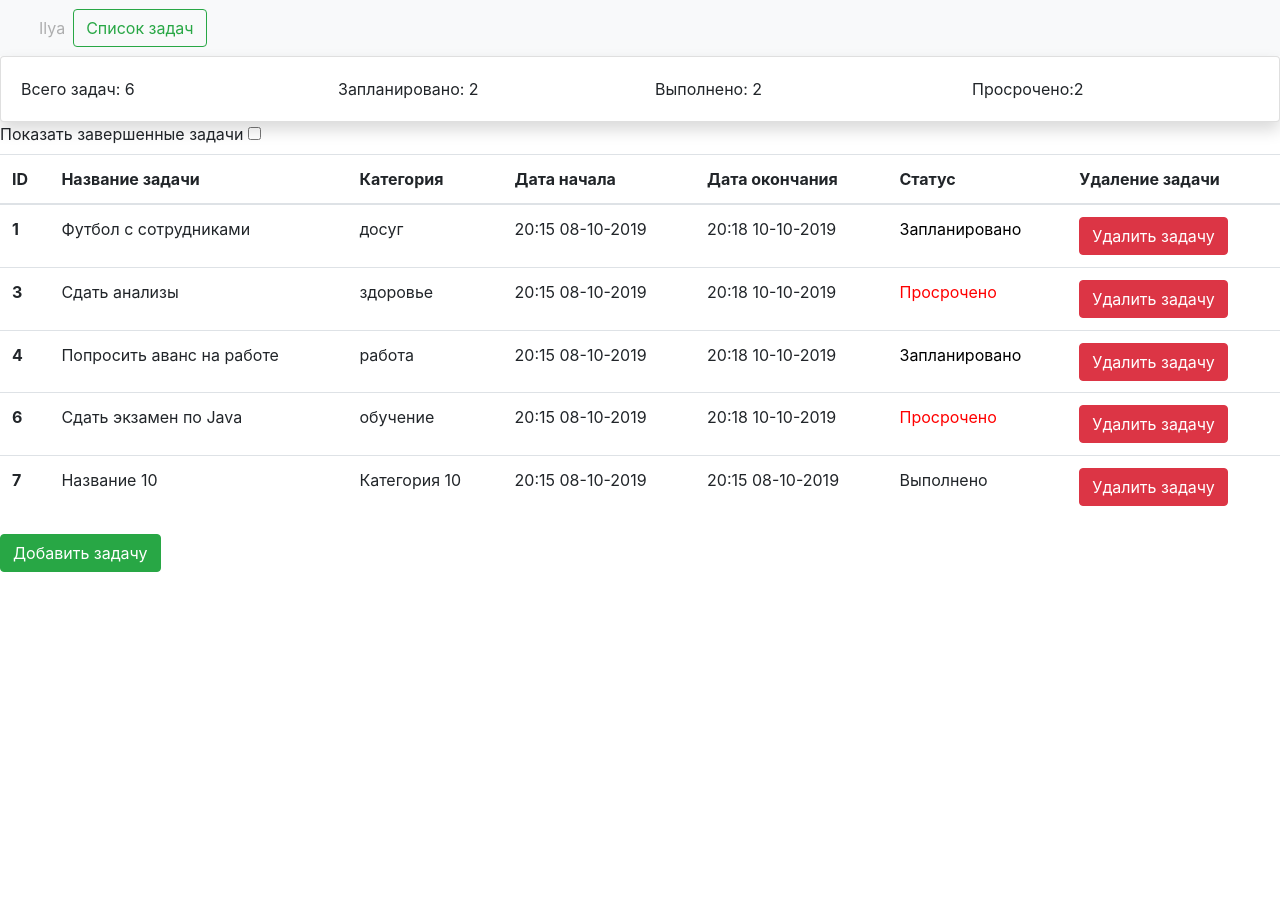
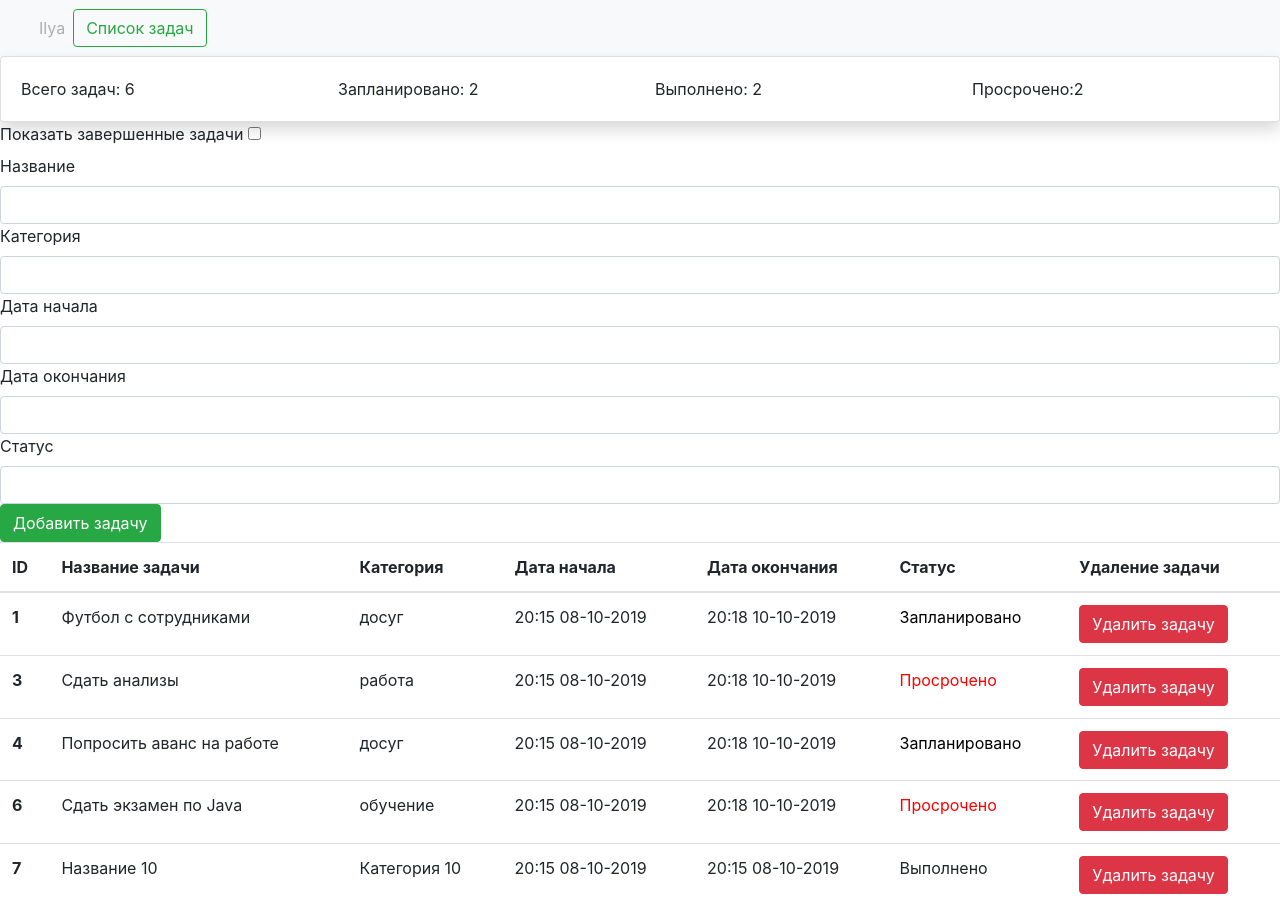
Before and after one commit to Dev9tkov/angular-lern, an Angular app: page / in a window 1280 px wide. Before the commit the page ends 800 px from the top, so only its background shows below. Built offline with nearby package versions, Linux system fonts and the light colour scheme.

Commit message:
7. Двустороннее связывание. Модели

```diff
--- /dev/null
+++ b/src/app/task-list/task-add/task-add.component.html
@@ -0,0 +1,23 @@
+<form>
+  <div class="col-xs-3">
+    <label>Название</label>
+    <input type="text" class="form-control" name="name" [(ngModel)]="name"/>
+  </div>
+  <div class="col-xs-3">
+    <label>Категория</label>
+    <input type="text" class="form-control" name="category" [(ngModel)]="category">
+  </div>
+  <div class="col-xs-3">
+    <label>Дата начала</label>
+    <input type="text" class="form-control" name="dateStart" [(ngModel)]="dateStart">
+  </div>
+  <div class="col-xs-3">
+    <label>Дата окончания</label>
+    <input type="text" class="form-control" name="dateEnd" [(ngModel)]="dateEnd">
+  </div>
+  <div class="col-xs-3">
+    <label>Статус</label>
+    <input type="text" class="form-control" name="status" [(ngModel)]="status">
+  </div>
+  <button class="btn btn-success" (click)="addTask()">Добавить задачу</button>
+</form>
--- /dev/null
+++ b/src/app/task-list/task-add/task-add.component.ts
@@ -0,0 +1,34 @@
+import {Component, EventEmitter, Input, OnInit, Output} from '@angular/core';
+import {Task} from '../task.model';
+
+@Component({
+  selector: 'app-task-add',
+  templateUrl: './task-add.component.html',
+  styleUrls: ['./task-add.component.css']
+})
+export class TaskAddComponent implements OnInit {
+
+  name: string;
+  category: string;
+  dateStart: string;
+  dateEnd: string;
+  status: string;
+  task: Task;
+  @Output() addTaskEmitter = new EventEmitter<Task>();
+
+  constructor() { }
+
+  ngOnInit(): void {
+  }
+
+  addTask(): void {
+    this.task = new Task(this.name, this.category, this.dateStart, this.dateEnd, this.status);
+    this.addTaskEmitter.emit(this.task);
+    this.name = '';
+    this.category = '';
+    this.dateStart = '';
+    this.dateEnd = '';
+    this.status = '';
+    console.log(this.task);
+  }
+}
--- a/src/app/task-list/task-list.component.html
+++ b/src/app/task-list/task-list.component.html
@@ -10,6 +10,10 @@
     <input type = "checkbox" (change)="filterTasks($event)"/>
   </label>
 </div>
+<app-task-add
+  (addTaskEmitter)="addTaskToArray($event)"
+>
+</app-task-add>
 <table class="table">
   <thead>
   <tr>
@@ -51,6 +55,3 @@
   </tr>
   </tbody>
 </table>
-<div>
-  <button class="btn btn-success" (click)="addTask()">Добавить задачу</button>
-</div>
--- a/src/app/task-list/task-list.component.ts
+++ b/src/app/task-list/task-list.component.ts
@@ -1,4 +1,5 @@
 import { Component, OnInit } from '@angular/core';
+import {Task} from './task.model';
 
 @Component({
   selector: 'app-task-list',
@@ -6,14 +7,23 @@ import { Component, OnInit } from '@angular/core';
   styleUrls: ['./task-list.component.css']
 })
 export class TaskListComponent implements OnInit {
-  tasks = [
-    {name: 'Футбол с сотрудниками', category: 'досуг', dateStart: '20:15 08-10-2019', dateEnd: '20:18 10-10-2019', status: 'Запланировано'},
-    {name: 'Сравнить новый айпад с самсунгом', category: 'досуг', dateStart: '20:15 08-10-2019', dateEnd: '20:18 10-10-2019', status: 'Выполнено'},
-    {name: 'Сдать анализы', category: 'здоровье', dateStart: '20:15 08-10-2019', dateEnd: '20:18 10-10-2019', status: 'Просрочено'},
-    {name: 'Попросить аванс на работе', category: 'работа', dateStart: '20:15 08-10-2019', dateEnd: '20:18 10-10-2019', status: 'Запланировано'},
-    {name: 'Положить 100 000 р в банк', category: 'финансы', dateStart: '20:15 08-10-2019', dateEnd: '20:18 10-10-2019', status: 'Выполнено'},
-    {name: 'Сдать экзамен по Java', category: 'обучение', dateStart: '20:15 08-10-2019', dateEnd: '20:18 10-10-2019', status: 'Просрочено'}
+  tasks: Task[] = [
+    new Task('Футбол с сотрудниками', 'досуг', '20:15 08-10-2019', '20:18 10-10-2019', 'Запланировано'),
+    new Task('Сравнить новый айпад с самсунгом', 'досуг', '20:15 08-10-2019', '20:18 10-10-2019', 'Выполнено'),
+    new Task('Сдать анализы', 'работа', '20:15 08-10-2019', '20:18 10-10-2019', 'Просрочено'),
+    new Task('Попросить аванс на работе', 'досуг', '20:15 08-10-2019', '20:18 10-10-2019', 'Запланировано'),
+    new Task('Положить 100 000 р в банк', 'финансы', '20:15 08-10-2019', '20:18 10-10-2019', 'Выполнено'),
+    new Task('Сдать экзамен по Java', 'обучение', '20:15 08-10-2019', '20:18 10-10-2019', 'Просрочено')
   ];
+
+  // tasks = [
+  //   {name: 'Футбол с сотрудниками', category: 'досуг', dateStart: '20:15 08-10-2019', dateEnd: '20:18 10-10-2019', status: 'Запланировано'},
+  //   {name: 'Сравнить новый айпад с самсунгом', category: 'досуг', dateStart: '20:15 08-10-2019', dateEnd: '20:18 10-10-2019', status: 'Выполнено'},
+  //   {name: 'Сдать анализы', category: 'здоровье', dateStart: '20:15 08-10-2019', dateEnd: '20:18 10-10-2019', status: 'Просрочено'},
+  //   {name: 'Попросить аванс на работе', category: 'работа', dateStart: '20:15 08-10-2019', dateEnd: '20:18 10-10-2019', status: 'Запланировано'},
+  //   {name: 'Положить 100 000 р в банк', category: 'финансы', dateStart: '20:15 08-10-2019', dateEnd: '20:18 10-10-2019', status: 'Выполнено'},
+  //   {name: 'Сдать экзамен по Java', category: 'обучение', dateStart: '20:15 08-10-2019', dateEnd: '20:18 10-10-2019', status: 'Просрочено'}
+  // ];
 
   checked: boolean;
 
@@ -27,10 +37,6 @@ export class TaskListComponent implements OnInit {
 
   deleteTaskFromArray(name: string): void {
     console.log('Задача' + name + 'удалена');
-  }
-
-  addTask(): void {
-    console.log('Задача создана');
   }
 
   filterTasks(event: any): void {
@@ -48,4 +54,7 @@ export class TaskListComponent implements OnInit {
       this.tasks.splice(index, 1);
     }
   }
+  addTaskToArray(task: Task): void {
+    this.tasks.push(task);
+  }
 }
--- /dev/null
+++ b/src/app/task-list/task.model.ts
@@ -0,0 +1,10 @@
+export class Task {
+  constructor(
+    public name: string,
+    public category: string,
+    public dateStart: string,
+    public dateEnd: string,
+    public status: string,
+  ) {
+  }
+}
```
Also changed, not shown: src/app/app.module.ts (+6 -2 lines), src/app/task-list/task-add/task-add.component.css (added).
